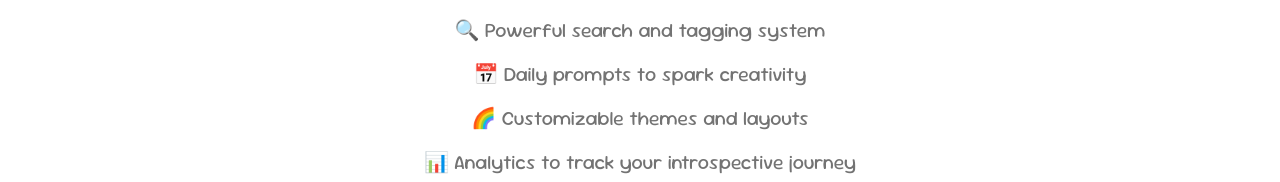
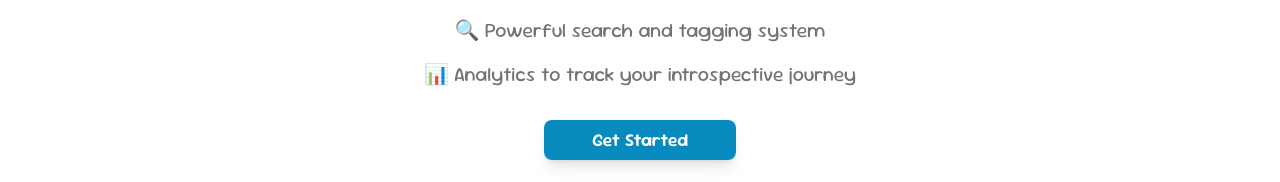
Before and after one commit to mrrobotisreal/JourneyAppWeb, a React (Vite) app: page /features in a window 1280 px wide. Shown: the part 709-891 px from the top of the page. Built offline with nearby package versions, Linux system fonts and the light colour scheme.

Commit message:
feat: Add Features page

```diff
--- a/src/Features.tsx
+++ b/src/Features.tsx
@@ -44,8 +44,8 @@ const Features: React.FC = () => {
           <li>🔥 Secure authentication with Firebase</li>
           <li>🔒 End-to-end encryption for privacy</li>
           <li>🔍 Powerful search and tagging system</li>
-          <li>📅 Daily prompts to spark creativity</li>
-          <li>🌈 Customizable themes and layouts</li>
+          {/* <li>📅 Daily prompts to spark creativity</li>
+          <li>🌈 Customizable themes and layouts</li> */}
           <li>📊 Analytics to track your introspective journey</li>
         </ul>
 
```
